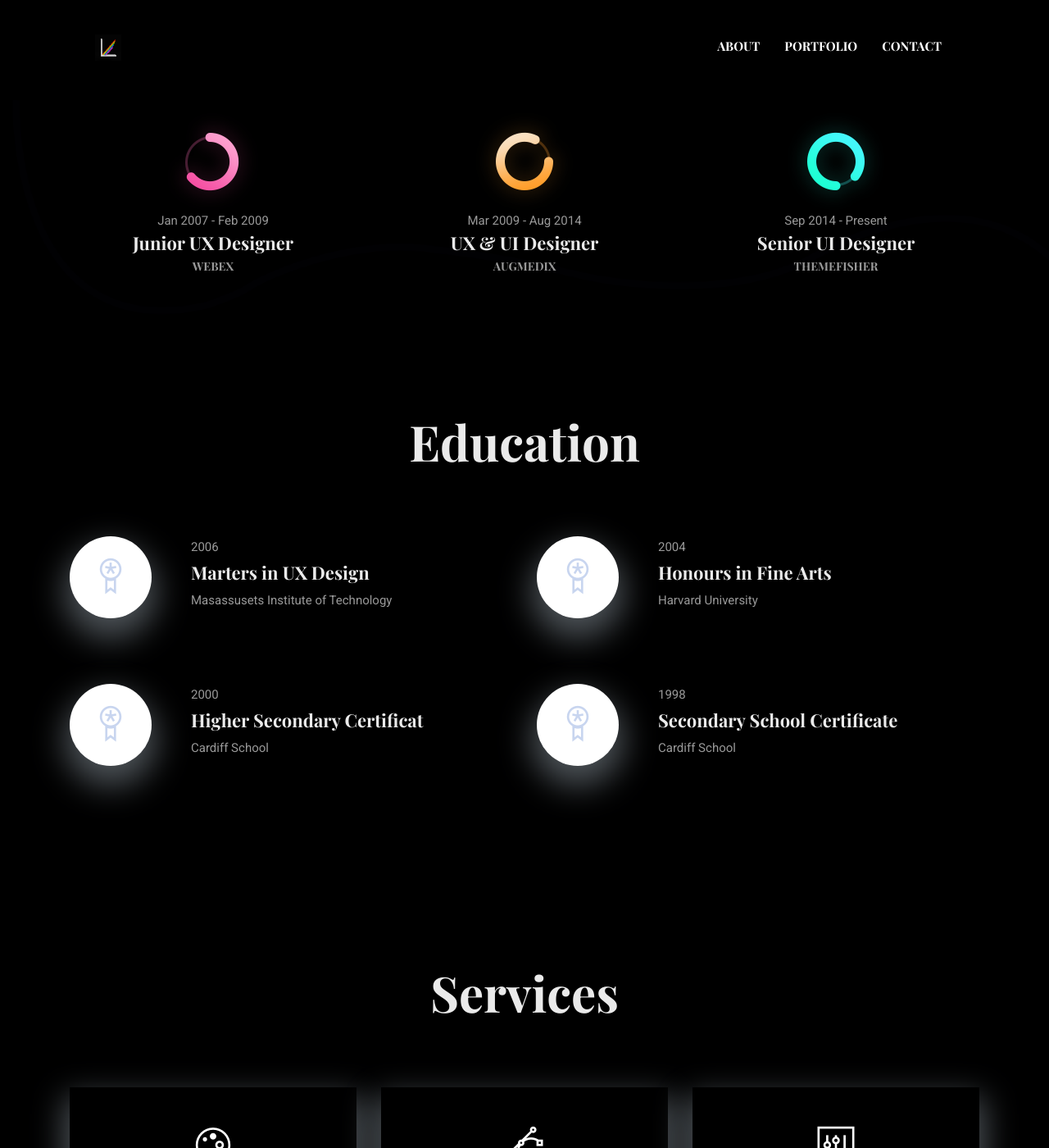
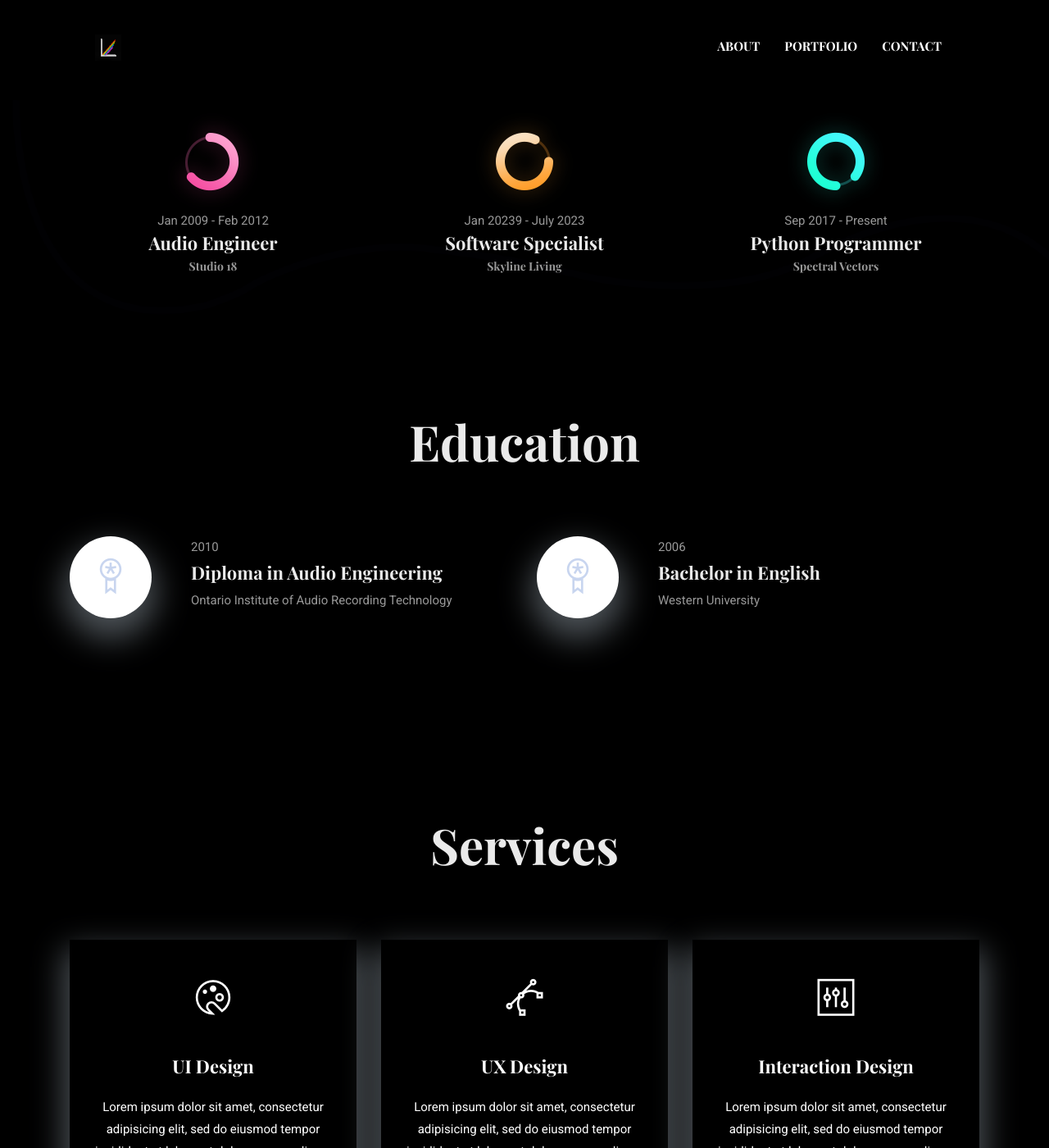
Before and after one commit to SpectralVectors/spectralvectors.github.io, a Jekyll site: the page built from index.html, in a window 1280 px wide and 1400 px high, scrolled down 1878 px. Shown: the whole window at 82% size. Built offline with Jekyll 4.4.1, drawn with Linux system fonts in a browser that asks for light colours.

Commit message:
Update settings.yml

```diff
--- a/_data/settings.yml
+++ b/_data/settings.yml
@@ -96,22 +96,22 @@ skills:
 experience-title: Experience
 experience:
   - {
-      name: Junior UX Designer,
+      name: Audio Engineer,
       icon: "icon-1.png",
-      date: "Jan 2007 - Feb 2009",
-      organization: "WEBEX",
+      date: "Jan 2009 - Feb 2012",
+      organization: "Studio 18",
     }
   - {
-      name: UX & UI Designer,
+      name: Software Specialist,
       icon: "icon-2.png",
-      date: "Mar 2009 - Aug 2014",
-      organization: "AUGMEDIX",
+      date: "Jan 20239 - July 2023",
+      organization: "Skyline Living",
     }
   - {
-      name: Senior UI Designer,
+      name: Python Programmer, Animator,
       icon: "icon-3.png",
-      date: "Sep 2014 - Present",
-      organization: "THEMEFISHER",
+      date: "Sep 2017 - Present",
+      organization: "Spectral Vectors",
     }
 
 #-------------------------------
@@ -120,24 +120,14 @@ experience:
 education-title: Education
 education:
   - {
-      name: Marters in UX Design,
-      date: "2006",
-      organization: "Masassusets Institute of Technology",
+      name: Diploma in Audio Engineering,
+      date: "2010",
+      organization: "Ontario Institute of Audio Recording Technology",
     }
   - {
-      name: Honours in Fine Arts,
-      date: "2004",
-      organization: "Harvard University",
-    }
-  - {
-      name: Higher Secondary Certificat,
-      date: "2000",
-      organization: "Cardiff School",
-    }
-  - {
-      name: Secondary School Certificate,
-      date: "1998",
-      organization: "Cardiff School",
+      name: Bachelor in English,
+      date: "2006",
+      organization: "Western University",
     }
 
 #-------------------------------
```
